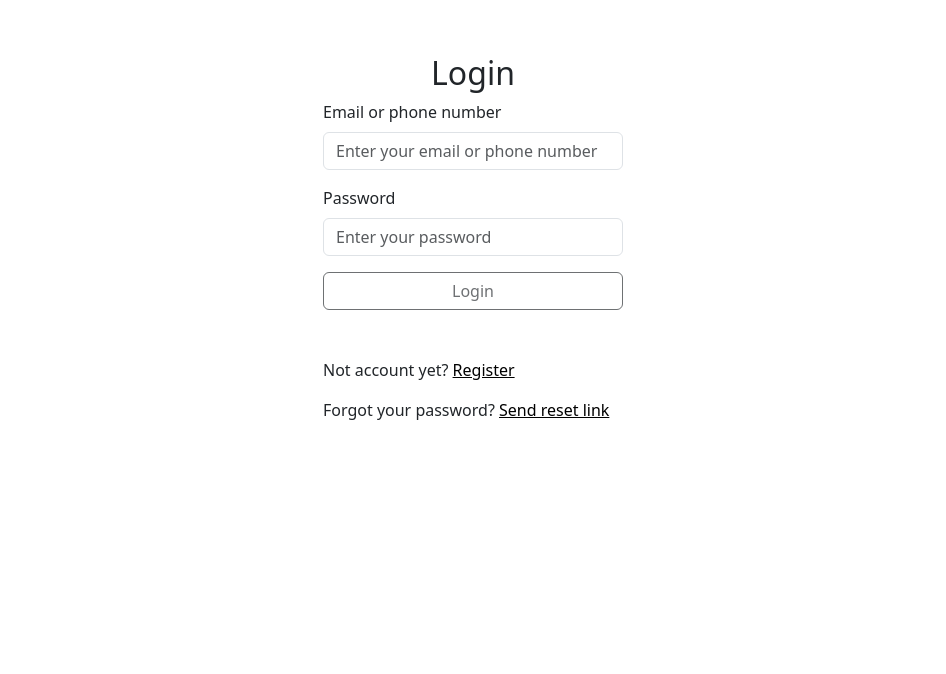
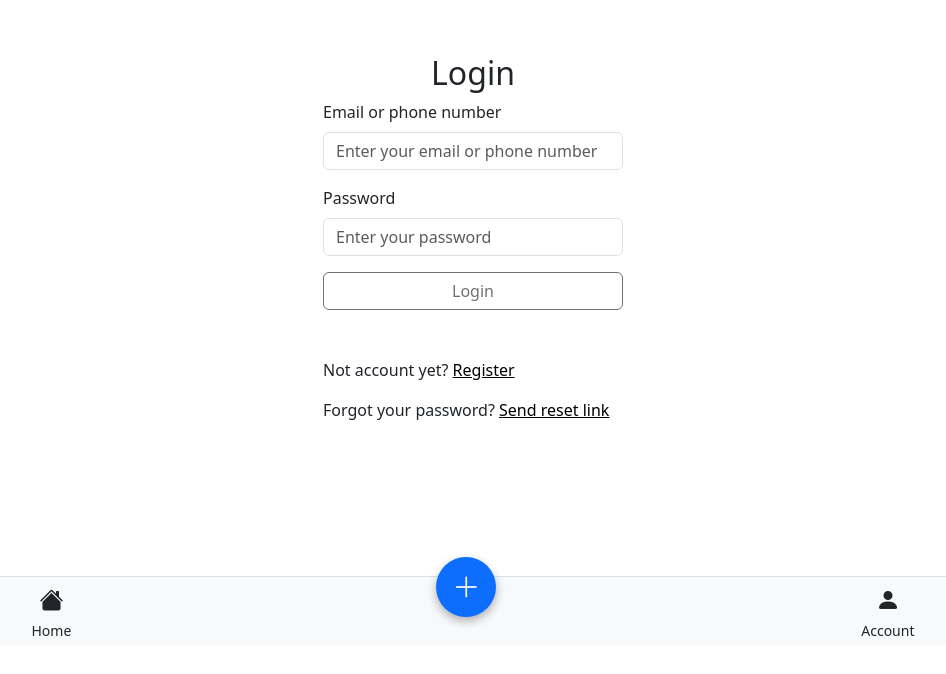
Before and after one commit to stellijanos/track-fit, an Angular app in the folder frontend/: page /login in a window 1280 px wide. Shown: the part 154-828 px from the top of the page, without its empty margins (167-1113 px from the left). Before the commit the page ends 800 px from the top, so only its background shows below. Built offline with nearby package versions, Linux system fonts and the light colour scheme; no server answers.

Commit message:
feat: bottom navbar

```diff
--- a/frontend/src/app/app.component.css
+++ b/frontend/src/app/app.component.css
@@ -0,0 +1,19 @@
+html,
+body {
+    height: 100%;
+    margin: 0;
+    padding: 0;
+}
+
+.app-container {
+    display: flex;
+    flex-direction: column;
+    height: 100%;
+}
+
+.app-content {
+    flex: 1;
+    padding-bottom: 70px;
+    /* height of bottom navbar */
+    overflow-y: auto;
+}
--- a/frontend/src/app/app.component.html
+++ b/frontend/src/app/app.component.html
@@ -1,2 +1,9 @@
-<app-global-message/>
-<router-outlet />
+<div class="app-container">
+    <app-global-message></app-global-message>
+
+    <main class="app-content">
+        <router-outlet></router-outlet>
+    </main>
+
+    <app-bottom-navbar></app-bottom-navbar>
+</div>
--- a/frontend/src/app/app.component.ts
+++ b/frontend/src/app/app.component.ts
@@ -2,10 +2,11 @@ import { Component, inject } from '@angular/core';
 import { RouterOutlet } from '@angular/router';
 import { GlobalMessageComponent } from "./shared/components/global-message/global-message.component";
 import { AuthState } from './core/states/auth.state';
+import { BottomNavbarComponent } from "./shared/components/bottom-navbar/bottom-navbar.component";
 
 @Component({
     selector: 'app-root',
-    imports: [RouterOutlet, GlobalMessageComponent],
+    imports: [RouterOutlet, GlobalMessageComponent, BottomNavbarComponent],
     templateUrl: './app.component.html',
     styleUrl: './app.component.css'
 })
--- /dev/null
+++ b/frontend/src/app/shared/components/bottom-navbar/bottom-navbar.component.css
@@ -0,0 +1,65 @@
+.bottom-nav {
+    height: 70px;
+    padding: 0 1rem;
+    position: fixed;
+    bottom: 0;
+    left: 0;
+    right: 0;
+    display: flex;
+    align-items: center;
+    background-color: #fff;
+    z-index: 1030;
+}
+
+.quick-action-btn {
+    background-color: #0d6efd;
+    border: none;
+    color: white;
+    width: 60px;
+    height: 60px;
+    border-radius: 50%;
+    position: relative;
+    top: -25px;
+    font-size: 28px;
+    display: flex;
+    align-items: center;
+    justify-content: center;
+    box-shadow: 0 4px 10px rgba(0, 0, 0, 0.3);
+    transition: transform 0.3s ease;
+}
+
+.quick-action-btn.rotated {
+    transform: rotate(45deg);
+}
+
+.quick-action-container {
+    position: relative;
+    display: flex;
+    flex-direction: column;
+    align-items: center;
+}
+
+.quick-modal {
+    position: absolute;
+    bottom: 80px;
+    background-color: #1e1e1e;
+    border-radius: 0.5rem;
+    box-shadow: 0 4px 10px rgba(0, 0, 0, 0.4);
+    min-width: 160px;
+    text-align: center;
+    z-index: 1050;
+    animation: fadeInUp 0.3s ease;
+}
+
+
+@keyframes fadeInUp {
+    from {
+        transform: translateY(20px);
+        opacity: 0;
+    }
+
+    to {
+        transform: translateY(0);
+        opacity: 1;
+    }
+}
--- /dev/null
+++ b/frontend/src/app/shared/components/bottom-navbar/bottom-navbar.component.html
@@ -0,0 +1,28 @@
+<nav class="bottom-nav navbar bg-light border-top fixed-bottom justify-content-around">
+
+    <!-- Left tab -->
+    <a class="nav-link text-center" routerLink="/home" routerLinkActive="active">
+        <i class="bi bi-house-fill fs-4"></i><br>
+        <small>Home</small>
+    </a>
+
+    <!-- Center quick-action -->
+    <div class="position-relative quick-action-container">
+        <button class="quick-action-btn" (click)="toggleQuickAction()" [class.rotated]="quickActionOpen"
+            aria-label="Quick Action">
+            <i class="bi bi-plus-lg"></i>
+        </button>
+
+        <div class="quick-modal" *ngIf="quickActionOpen">
+            <p class="m-0 p-2 text-white border-bottom">Create Post</p>
+            <p class="m-0 p-2 text-white border-bottom">Upload File</p>
+            <p class="m-0 p-2 text-white">New Event</p>
+        </div>
+    </div>
+
+    <!-- Right tab -->
+    <a class="nav-link text-center" routerLink="/profile" routerLinkActive="active">
+        <i class="bi bi-person-fill fs-4"></i><br>
+        <small>Account</small>
+    </a>
+</nav>
--- /dev/null
+++ b/frontend/src/app/shared/components/bottom-navbar/bottom-navbar.component.ts
@@ -0,0 +1,24 @@
+import { CommonModule } from '@angular/common';
+import { Component, HostListener } from '@angular/core';
+
+@Component({
+    selector: 'app-bottom-navbar',
+    imports: [CommonModule],
+    templateUrl: './bottom-navbar.component.html',
+    styleUrls: ['./bottom-navbar.component.css']
+})
+export class BottomNavbarComponent {
+    quickActionOpen = false;
+
+    toggleQuickAction() {
+        this.quickActionOpen = !this.quickActionOpen;
+    }
+
+    @HostListener('document:click', ['$event'])
+    closeOnClickOutside(event: MouseEvent) {
+        const target = event.target as HTMLElement;
+        if (!target.closest('.quick-action-container')) {
+            this.quickActionOpen = false;
+        }
+    }
+}
--- a/frontend/src/index.html
+++ b/frontend/src/index.html
@@ -9,6 +9,7 @@
         <link rel="icon" type="image/x-icon" href="favicon.ico">
         <link href="https://cdn.jsdelivr.net/npm/bootstrap@5.3.5/dist/css/bootstrap.min.css" rel="stylesheet"
             integrity="sha384-SgOJa3DmI69IUzQ2PVdRZhwQ+dy64/BUtbMJw1MZ8t5HZApcHrRKUc4W0kG879m7" crossorigin="anonymous">
+        <link rel="stylesheet" href="https://cdn.jsdelivr.net/npm/bootstrap-icons@1.11.3/font/bootstrap-icons.min.css">
     </head>
 
     <body>
```
Also changed, not shown: 1 other file (tests, documents, lock files or other folders).
